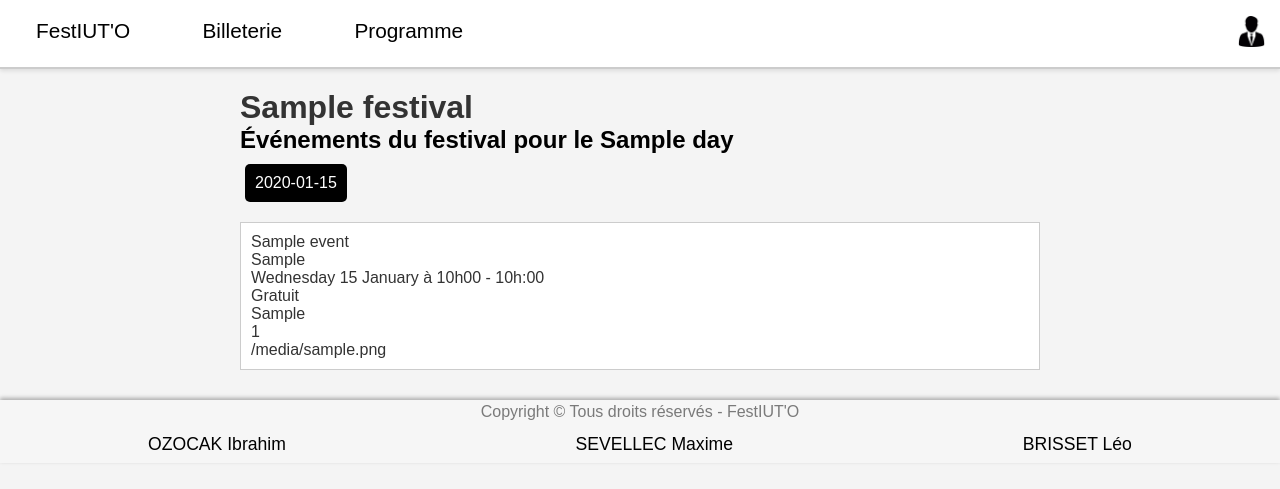
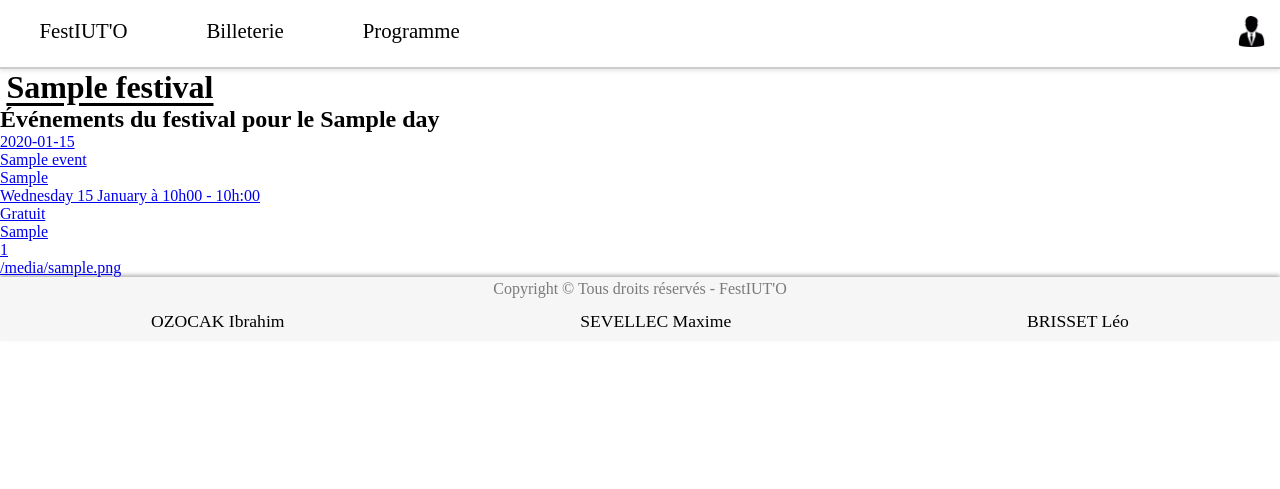
Before and after one commit to MaximeSevellec/Festiutv2, a Flask app: template festiut/templates/day_detail.html in a window 1280 px wide. Shown: the top 489 px of the page. Run offline with Flask 3, Linux system fonts and the light colour scheme; tables that the repository leaves empty hold one stand-in row (values such as "Sample post"); the template is opened without the code that fills it: values that come from a table or form of the project are taken from there, most other values are stand-ins (such as "Sample title", 1, 10 or a date in 2020).

Commit message:
reset du css

```diff
--- a/festiut/static/css/festival.css
+++ b/festiut/static/css/festival.css
@@ -1,67 +1,34 @@
-/* festival.css */
-
-body {
-    font-family: Arial, sans-serif;
-    background-color: #f4f4f4;
-    margin: 0;
+h1{
+    padding-left: 0.5%;
+    text-decoration: underline;
+    text-underline-offset: 10%;
 }
 
-.container {
-    max-width: 800px;
-    margin: 0 auto;
-    padding: 20px;
+.infoFest{
+    background-color: aqua;
 }
 
-h1 {
-    color: #333;
+.ensGroupe{
+    background-color: blueviolet;
 }
 
-button {
-    background-color: #fff;
-    border: 1px solid #ccc;
-    padding: 10px;
-    margin: 5px;
-    cursor: pointer;
+.ensProg{
+    margin: 0.5%;
+    margin-left: 1%;
 }
 
-button:hover {
-    background-color: #e0e0e0;
+.dateProg{
+    display: inline-block;
+    text-decoration: none;
+    margin-right: 90%;
+    color: black;
+    font-size: 130%;
+    transition: color 0.3s, transform 0.3s, text-decoration 0.3s, text-underline-offset 0.5s;
 }
 
-.event {
-    background-color: #fff;
-    border: 1px solid #ccc;
-    padding: 10px;
-    margin: 10px 0;
+.dateProg:hover{
+    color: rgb(49, 49, 49);
+    transform: scale(1.2);
+    text-decoration: underline;
+    text-underline-offset: 10%;
 }
-
-.event a {
-    text-decoration: none;
-    color: #333;
-}
-
-.event a:hover {
-    color: #007bff;
-}
-
-a {
-    text-decoration: none;
-    color: #007bff;
-}
-
-.day-link {
-    display: flex;
-    padding: 10px;
-    margin: 10px 5px; /* Ajout du padding entre les day links */
-    background-color: #000000;
-    color: #fff;
-    border-radius: 5px;
-}
-
-.day-link:hover {
-    background-color: #333333;
-}
-
-.days-container {
-    display: flex;
-}
```
Also changed, not shown: festiut/templates/festival.html (+9 -3 lines).
